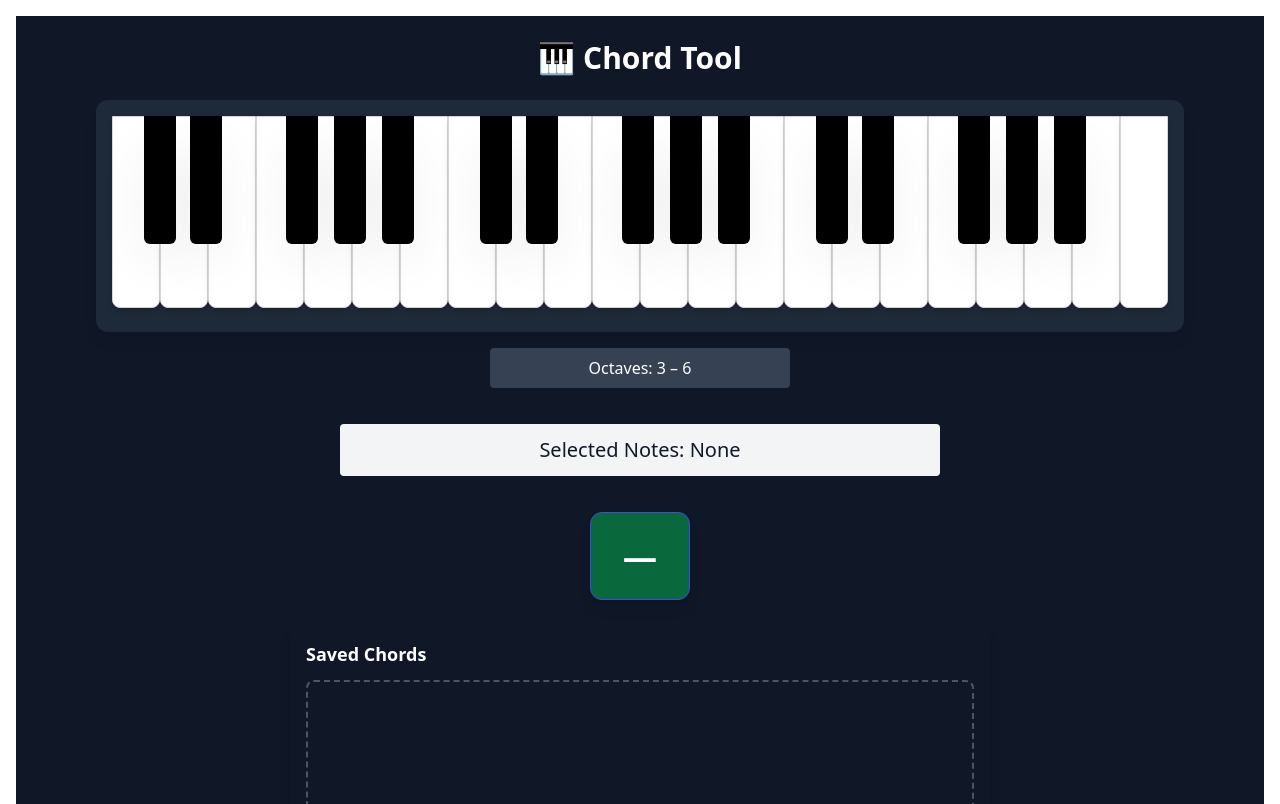
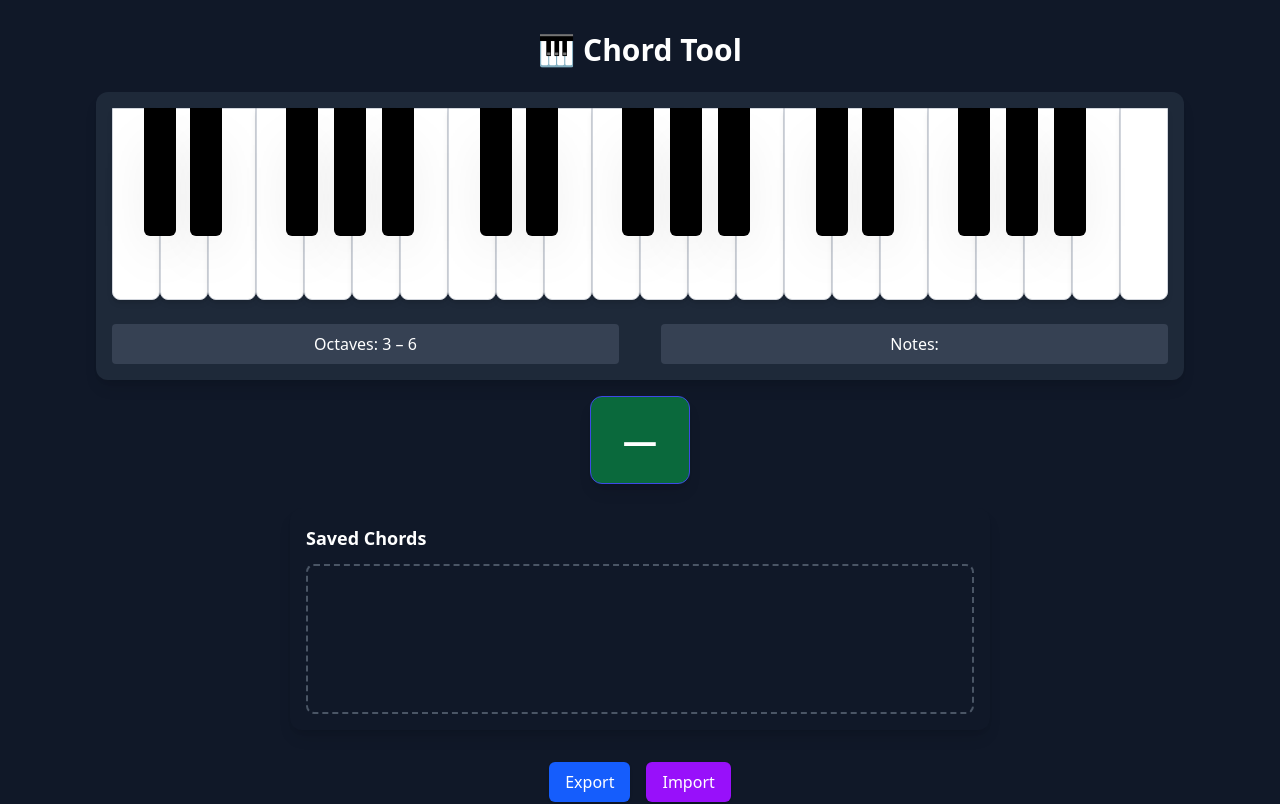
Before and after one commit to pantoniotti/kords, a React (Vite) app: page / in a window 1280 px wide. Shown: the top 804 px of the page. Built offline with nearby package versions, Linux system fonts and the light colour scheme.

Commit message:
Fix errors and update css

```diff
--- a/package.json
+++ b/package.json
@@ -12,6 +12,7 @@
   "dependencies": {
     "@tailwindcss/vite": "^4.1.17",
     "@tonaljs/chord": "^6.1.1",
+    "@tonaljs/tonal": "^4.10.0",
     "framer-motion": "^12.23.25",
     "howler": "^2.2.4",
     "react": "^19.2.0",
--- a/src/App.tsx
+++ b/src/App.tsx
@@ -3,7 +3,7 @@ import './index.css';
 
 function App() {
   return (
-    <div className="p-4">
+    <div>
       <KordApp />
     </div>
   );
--- /dev/null
+++ b/src/components/Keyboard.tsx
@@ -0,0 +1,80 @@
+import React from "react";
+
+interface KeyboardProps {
+	visibleKeys: string[];
+	visibleWhiteKeys: string[];
+	blackKeyPositions: { note: string; leftPosition: number }[];
+	activeNotes: string[];
+	toggleNote: (note: string) => void;
+	whiteKeyWidth: number;
+}
+
+const Keyboard: React.FC<KeyboardProps> = ({
+	visibleKeys,
+	visibleWhiteKeys,
+	blackKeyPositions,
+	activeNotes,
+	toggleNote,
+	whiteKeyWidth
+}) => {
+	return (
+		<div className="w-full flex flex-col items-center">
+			<div id="keyboard-wrapper" className="p-4 bg-gray-800 rounded-xl shadow-lg">
+				<div
+					className="relative mx-auto"
+					style={{
+						width: `${visibleWhiteKeys.length * whiteKeyWidth}px`,
+						height: "200px"
+					}}
+				>
+					{/* WHITE KEYS */}
+					<div className="flex">
+						{visibleWhiteKeys.map(note => (
+							<div
+								key={note}
+								onClick={() => toggleNote(note)}
+								className={`
+									w-[48px]
+									h-[192px]
+									border border-gray-300 rounded-b-lg
+									relative z-0 cursor-pointer
+									transition shadow-md
+									${activeNotes.includes(note) ? "bg-blue-400" : "bg-white"}
+								`}
+							/>
+						))}
+					</div>
+
+					{/* BLACK KEYS */}
+					{blackKeyPositions.map(({ note, leftPosition }) => (
+						<div
+							key={note}
+							onClick={() => toggleNote(note)}
+							className={`
+								w-[32px]
+								h-[128px]
+								absolute top-0 z-10
+								rounded-b-md cursor-pointer
+								transition shadow-2xl
+								${activeNotes.includes(note) ? "bg-blue-800" : "bg-black"}
+							`}
+							style={{ left: `${leftPosition}px`, top: 0 }}
+						/>
+					))}
+				</div>
+
+				<div className="mt-4 w-full flex items-center justify-between">
+					<div className="p-2 bg-gray-700 text-white rounded text-center w-full sm:w-[48%]">
+						Octaves: {visibleKeys[0]?.slice(-1)} – {visibleKeys[visibleKeys.length - 1]?.slice(-1)}
+					</div>
+
+					<div className="p-2 bg-gray-700 text-white rounded text-center w-full sm:w-[48%]">
+						Notes: {activeNotes.join(" • ") || ""}
+					</div>
+				</div>
+			</div>
+		</div>
+	);
+};
+
+export default Keyboard;
--- a/src/components/KordApp.tsx
+++ b/src/components/KordApp.tsx
@@ -1,6 +1,9 @@
 import { useState, useEffect, useRef } from "react";
 import { detect as detectChord } from "@tonaljs/chord-detect";
+import { Note } from "@tonaljs/tonal";
+import SavedChordsPanel from "./SavedChordsPanel";
 import ChordImportExport from "./ChordImportExport";
+import Keyboard from "./Keyboard";
 
 //////// CONSTANTS & HELPERS ///////
 
@@ -74,17 +77,31 @@ function midiNoteToName(midi: number): string | null {
 	return `${note}${octave}`;
 }
 
+function sortNotesByPitch(notes: string[]) {
+	return [...notes].sort((a, b) => {
+		const ma = Note.midi(a);
+		const mb = Note.midi(b);
+		if (ma == null || mb == null) return 0;
+		return ma - mb;
+	});
+}
+
 ///////// COMPONENT /////////
 
 export default function KordApp() {
 	const [activeNotes, setActiveNotes] = useState<string[]>([]);
 	const [chordName, setChordName] = useState<string>("—");
 	const [baseOctave, setBaseOctave] = useState(3);
-	const chordTimer = useRef<NodeJS.Timeout | null>(null);
+	const chordTimer = useRef<ReturnType<typeof setTimeout> | null>(null);
 	const pressedNotes = useRef<Set<string>>(new Set());
 
 	// saved chords state
-	const [savedChords, setSavedChords] = useState<string[][]>([]);
+	type SavedChord = { label: string; notes: string[] };
+	const [savedChords, setSavedChords] = useState<SavedChord[]>([]);
+
+	const currentChord = activeNotes.length > 0 && chordName && chordName !== "—"
+		? { label: chordName, notes: activeNotes }
+		: null;
 
 	//// CHORD DETECTION
 	useEffect(() => {
@@ -107,12 +124,15 @@ export default function KordApp() {
 			const notes = Array.from(pressedNotes.current);
 			pressedNotes.current.clear();
 
-			if (notes.length > 1) {
-				setActiveNotes(notes);
-			} else if (notes.length === 1) {
+			if (notes.length > 0) {
 				setActiveNotes(prev => {
-					const newNotes = prev.includes(notes[0]) ? prev.filter(n => n !== notes[0]) : [...prev, notes[0]];
-					return newNotes;
+					// merge the new notes with existing ones if length === 1
+					const mergedNotes = notes.length === 1 ?
+						(prev.includes(notes[0]) ? prev.filter(n => n !== notes[0]) : [...prev, notes[0]])
+						: notes;
+
+					// always sort before returning
+					return sortNotesByPitch(mergedNotes);
 				});
 			}
 
@@ -177,6 +197,7 @@ export default function KordApp() {
 		navigator.requestMIDIAccess().then(midi => {
 			for (let input of midi.inputs.values()) {
 				input.onmidimessage = (msg) => {
+					if (!msg.data) return;
 					const [status, key, velocity] = msg.data;
 					const note = midiNoteToName(key);
 					if (!note) return;
@@ -217,55 +238,25 @@ export default function KordApp() {
 
 	//// RENDER
 	return (
-		<div className="bg-gray-900 min-h-screen p-6 text-white flex flex-col items-center">
+		<div className="bg-gray-900 min-h-screen p-8 text-white flex flex-col items-center">
 			<h1 className="text-3xl font-bold mb-6 text-center">🎹 Chord Tool</h1>
 
-			<div id="keyboard-wrapper" className="p-4 bg-gray-800 rounded-xl shadow-lg">
-				<div
-					className="relative mx-auto"
-					style={{ width: `${visibleWhiteKeys.length * whiteKeyWidth}px`, height: "200px" }}
-				>
-					<div className="flex">
-						{visibleWhiteKeys.map(note => (
-							<div
-								key={note}
-								onClick={() => toggleNote(note)}
-								className={`w-[48px] h-[192px] border border-gray-300 rounded-b-lg relative z-0 cursor-pointer transition shadow-md ${activeNotes.includes(note) ? "bg-blue-400" : "bg-white"}`}
-							/>
-						))}
-					</div>
-
-					{blackKeyPositions.map(({ note, leftPosition }) => (
-						<div
-							key={note}
-							onClick={() => toggleNote(note)}
-							className={`w-[32px] h-[128px] absolute top-0 z-10 rounded-b-md cursor-pointer transition shadow-2xl ${activeNotes.includes(note) ? "bg-blue-800" : "bg-black"}`}
-							style={{ left: `${leftPosition}px`, top: 0 }}
-						/>
-					))}
-				</div>
-			</div>
-
-			<div
-				id="octave-display"
-				className="mt-2 p-2 bg-gray-700 text-white rounded text-center w-full max-w-[300px]">
-				Octaves: {visibleKeys[0]?.slice(-1)} – {visibleKeys[visibleKeys.length - 1]?.slice(-1)}
-			</div>
-
-			<div
-				id="selected"
-				className="mt-6 p-3 bg-gray-100 text-gray-900 rounded text-xl text-center w-full max-w-[600px]"
-			>
-				Selected Notes: {activeNotes.join(" • ") || "None"}
-			</div>
+			<Keyboard
+				visibleKeys={visibleKeys}
+				visibleWhiteKeys={visibleWhiteKeys}
+				blackKeyPositions={blackKeyPositions}
+				activeNotes={activeNotes}
+				toggleNote={toggleNote}
+				whiteKeyWidth={whiteKeyWidth}
+			/>
 
 			<div
 				id="chord-display"
-				draggable={activeNotes.length > 0}
+				draggable={!!currentChord}
 				onDragStart={(e) => {
-					if (activeNotes.length > 0) {
-						e.dataTransfer.setData("text/plain", JSON.stringify(activeNotes));
-					}
+					if (!currentChord) return;
+					// Use the explicit application/chord MIME so the saved panel knows how to parse it
+					e.dataTransfer.setData("application/chord", JSON.stringify(currentChord));
 				}}
 				onClick={() => activeNotes.forEach(n => playTone(noteToFreq(n), 1))}
 				className="mt-4 p-4 bg-green-500 text-white rounded-lg text-2xl font-bold text-center w-full max-w-[300px] shadow-lg cursor-move"
@@ -273,75 +264,13 @@ export default function KordApp() {
 				{chordName}
 			</div>
 
-			{/* SAVED CHORDS PANEL */}
-			<div
-				className="mt-6 p-4 bg-gray-900 rounded-xl shadow-lg w-full max-w-[700px]"
-			>
-				<h2 className="text-white text-lg font-semibold mb-3">Saved Chords</h2>
-
-				{/* DROP ZONE */}
-				<div
-					onDragOver={(e) => {
-						e.preventDefault();
-						e.currentTarget.classList.add("ring-2", "ring-blue-400");
-					}}
-					onDragLeave={(e) => {
-						e.currentTarget.classList.remove("ring-2", "ring-blue-400");
-					}}
-					onDrop={(e) => {
-						e.preventDefault();
-						e.currentTarget.classList.remove("ring-2", "ring-blue-400");
-
-						const data = e.dataTransfer.getData("application/json") ||
-							e.dataTransfer.getData("text/plain");
-
-						if (!data) return;
-
-						try {
-							const chord = JSON.parse(data);
-							if (Array.isArray(chord)) {
-								setSavedChords(prev => [...prev, chord]);
-							}
-						} catch { }
-					}}
-					className="
-						min-h-[150px]
-						border-2 border-dashed border-gray-600
-						rounded-lg
-						flex flex-wrap justify-center items-start gap-3
-						p-4
-						transition-all
-					"
-				>
-					{savedChords.map((chord, i) => (
-						<div
-							key={i}
-							className="relative px-3 py-2 bg-gray-700 text-white rounded-lg shadow cursor-pointer hover:bg-gray-600"
-						>
-							{/* DELETE BUTTON */}
-							<button
-								onClick={(e) => {
-									e.stopPropagation();
-									setSavedChords(prev => prev.filter((_, idx) => idx !== i));
-								}}
-								className="absolute -top-2 -right-2 bg-red-600 text-white rounded-full w-5 h-5 flex items-center justify-center text-xs"
-							>
-								✕
-							</button>
-
-							{/* Recall chord */}
-							<div
-								onClick={() => {
-									setActiveNotes(chord);
-									chord.forEach(n => playTone(noteToFreq(n), 0.8));
-								}}
-							>
-								{chord.join(" – ")}
-							</div>
-						</div>
-					))}
-				</div>
-			</div>
+			<SavedChordsPanel
+				savedChords={savedChords}
+				setSavedChords={setSavedChords}
+				setActiveNotes={setActiveNotes}
+				playTone={playTone}
+				noteToFreq={noteToFreq}
+			/>
 
 			<div className="mt-4">
 				<ChordImportExport
--- /dev/null
+++ b/src/components/SavedChordsPanel.tsx
@@ -0,0 +1,104 @@
+type SavedChord = {
+	label: string;      // visible chord name
+	notes: string[];    // hidden actual MIDI notes
+};
+
+type Props = {
+	savedChords: SavedChord[];
+	setSavedChords: (fn: (prev: SavedChord[]) => SavedChord[]) => void;
+	setActiveNotes: (notes: string[]) => void;
+	playTone: (freq: number, volume: number) => void;
+	noteToFreq: (note: string) => number | null;
+};
+
+export default function SavedChordsPanel({
+	savedChords,
+	setSavedChords,
+	setActiveNotes,
+	playTone,
+	noteToFreq
+}: Props) {
+
+	return (
+		<div className="mt-6 p-4 bg-gray-900 rounded-xl shadow-lg w-full max-w-[700px]">
+			<h2 className="text-white text-lg font-semibold mb-3">Saved Chords</h2>
+
+			{/* DROP ZONE */}
+			<div
+				onDragOver={(e) => {
+					e.preventDefault();
+					e.currentTarget.classList.add("ring-2", "ring-blue-400");
+				}}
+				onDragLeave={(e) => {
+					e.currentTarget.classList.remove("ring-2", "ring-blue-400");
+				}}
+				onDrop={(e) => {
+					e.preventDefault();
+					e.currentTarget.classList.remove("ring-2", "ring-blue-400");
+
+					const json =
+						e.dataTransfer.getData("application/chord") ||
+						e.dataTransfer.getData("application/json");
+
+					if (!json) return;
+
+					try {
+						const chord = JSON.parse(json);
+
+						// chord { label: string, notes: number[] }
+						if (chord?.label && Array.isArray(chord.notes)) {
+							setSavedChords((prev) => [...prev, chord]);
+						}
+					} catch { }
+				}}
+				className="
+                    min-h-[150px]
+                    border-2 border-dashed border-gray-600
+                    rounded-lg
+                    flex flex-wrap justify-center items-start gap-3
+                    p-4
+                    transition-all
+                "
+			>
+
+				{/* SAVED CHORDS */}
+				{savedChords.map((chord, i) => (
+					<div
+						key={i}
+						className="relative px-6 py-4 bg-gray-700 text-white rounded-lg shadow cursor-pointer hover:bg-gray-600"
+					>
+						{/* DELETE BUTTON */}
+						<button
+							onClick={(e) => {
+								e.stopPropagation();
+								setSavedChords((prev) =>
+									prev.filter((_, idx) => idx !== i)
+								);
+							}}
+							className="absolute -top-2 -right-2 bg-red-600 text-white rounded-full w-5 h-5 flex items-center justify-center text-xs"
+						>
+							✕
+						</button>
+
+						{/* RECALL CHORD */}
+						<div
+							onClick={() => {
+								setActiveNotes(chord.notes);
+								chord.notes.forEach(n =>
+									playTone(noteToFreq(n), 0.8)
+								);
+							}}
+						>
+							{chord.label}
+						</div>
+
+						{/* Hidden notes for later use */}
+						<div className="hidden">
+							{JSON.stringify(chord.notes)}
+						</div>
+					</div>
+				))}
+			</div>
+		</div>
+	);
+}
--- a/src/index.css
+++ b/src/index.css
@@ -1,21 +1,6 @@
 @import "tailwindcss";
 
 #keys {
-    margin-bottom: 1em;
-    margin-top: 1em;
-}
-
-#selected {
-    margin-bottom: 1em;
-    margin-top: 1em;
-}
-
-#play {
-    margin-bottom: 1em;
-    margin-top: 1em;
-}
-
-#octave-display {
     margin-bottom: 1em;
     margin-top: 1em;
 }
```
Also changed, not shown: 1 other file (tests, documents, lock files or other folders).
